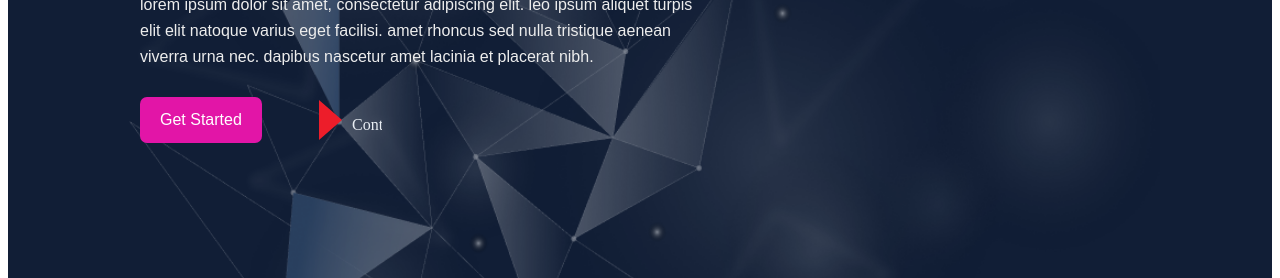
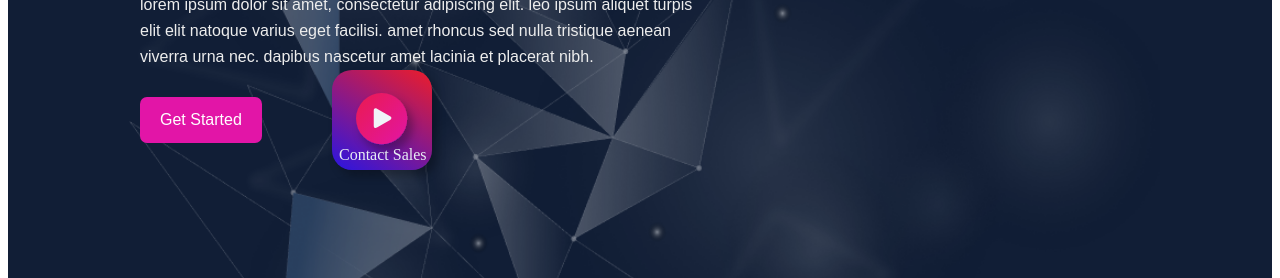
Before and after one commit to gumirus/cripten, a plain HTML site: page index.html in a window 1280 px wide. Shown: the part 522-800 px from the top of the page. Drawn offline with Linux system fonts and the light colour scheme.

Commit message:
corrections

```diff
--- a/index.html
+++ b/index.html
@@ -37,7 +37,7 @@
           </p>
           <div class="button-container">
             <button class="get-started">Get Started</button>
-            <button class="round-button">
+            <button class="round-button button-content">
               <svg
                 class="circle"
                 xmlns="http://www.w3.org/2000/svg"
@@ -51,10 +51,23 @@
                   fill="url(#gradient)"
                   filter="url(#drop-shadow)"
                 />
-                <path d="M37 30l23 20-23 20z" fill="#ED1D2A" />
+                <image
+                  x="20"
+                  y="20"
+                  width="70"
+                  height="70"
+                  href="./img/Ellipse 3.svg"
+                />
+                <image
+                  x="41"
+                  y="33"
+                  width="19"
+                  height="30"
+                  href="./img/Group.svg"
+                />
                 <text
-                  x="70"
-                  y="60"
+                  x="7"
+                  y="90"
                   fill="#E9EEF4"
                   font-family="DM Sans"
                   font-size="16px"
--- a/style.css
+++ b/style.css
@@ -236,3 +236,46 @@ main {
 #drop-shadow {
   filter: drop-shadow(5px 6px 8px rgba(0, 0, 0, 0.28));
 }
+
+.button-container {
+  display: flex;
+  align-items: center;
+  gap: 50px;
+}
+
+.round-button {
+  display: flex;
+  align-items: center;
+  gap: 10px;
+  background: linear-gradient(31deg, #2a15e2 0%, #ED1D2A 100%);
+  box-shadow: 5px 6px 8px rgba(0, 0, 0, 0.28);
+  border: none;
+  border-radius: 20%;
+  width: 100px;
+  height: 100px;
+  padding: 0;
+  cursor: pointer;
+  transition: background 0.3s, transform 0.3s;
+}
+
+.round-button:hover {
+  background: linear-gradient(314deg, #1d7eed 0%, #E215A7 100%);
+  transform: scale(1.1);
+}
+
+/* .circle {
+  width: 100px;
+  height: 100px;
+  background: radial-gradient(circle, transparent 25%, #E215A7 25%);
+  background-size: 100% 100%;
+  border-radius: 50%;
+  display: flex;
+  justify-content: center;
+  align-items: center;
+}
+
+.text {
+  font-family: Arial, sans-serif;
+  font-size: 12px;
+  color: #E215A7;
+} */
```
Also changed, not shown: img/Ellipse 3.svg (added).
